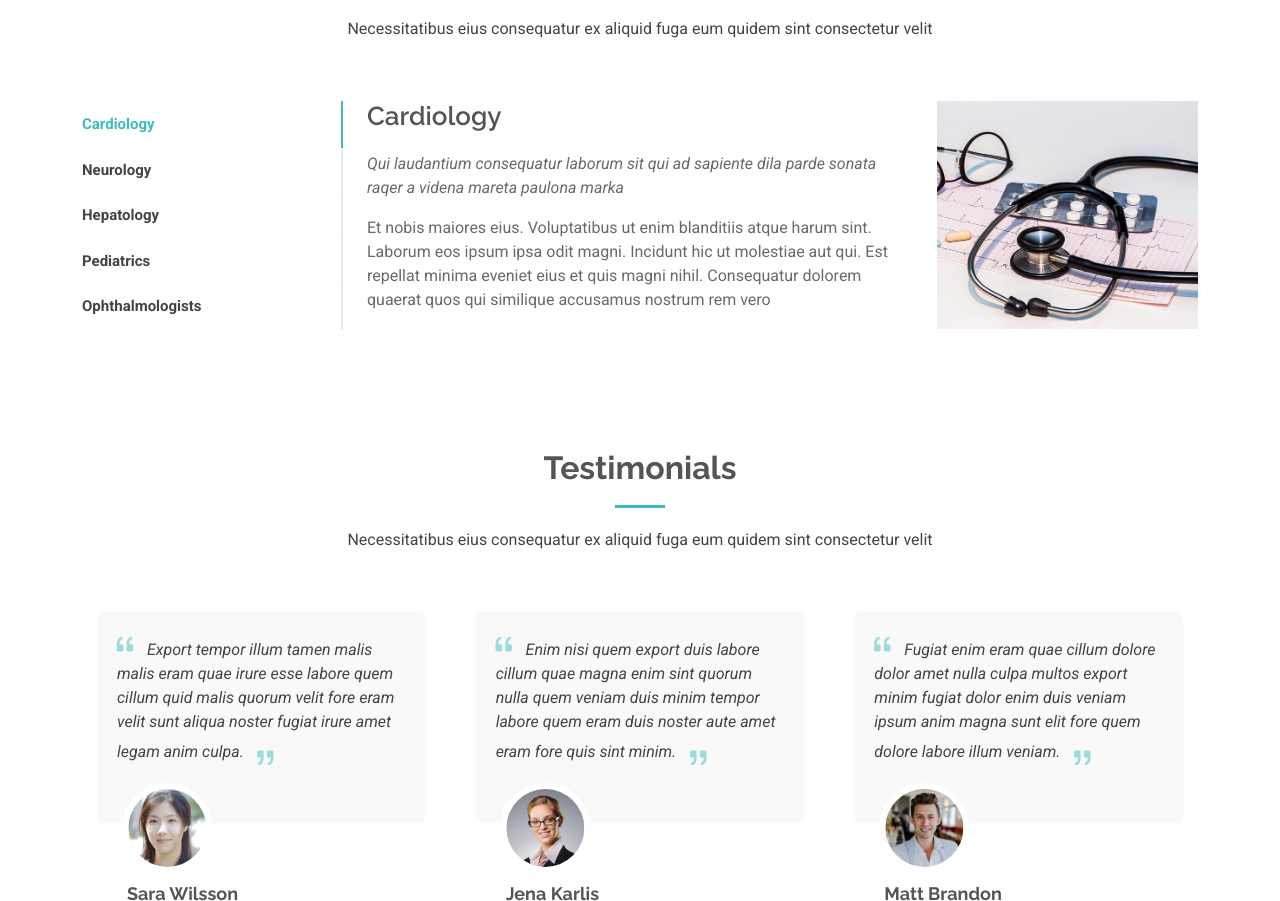
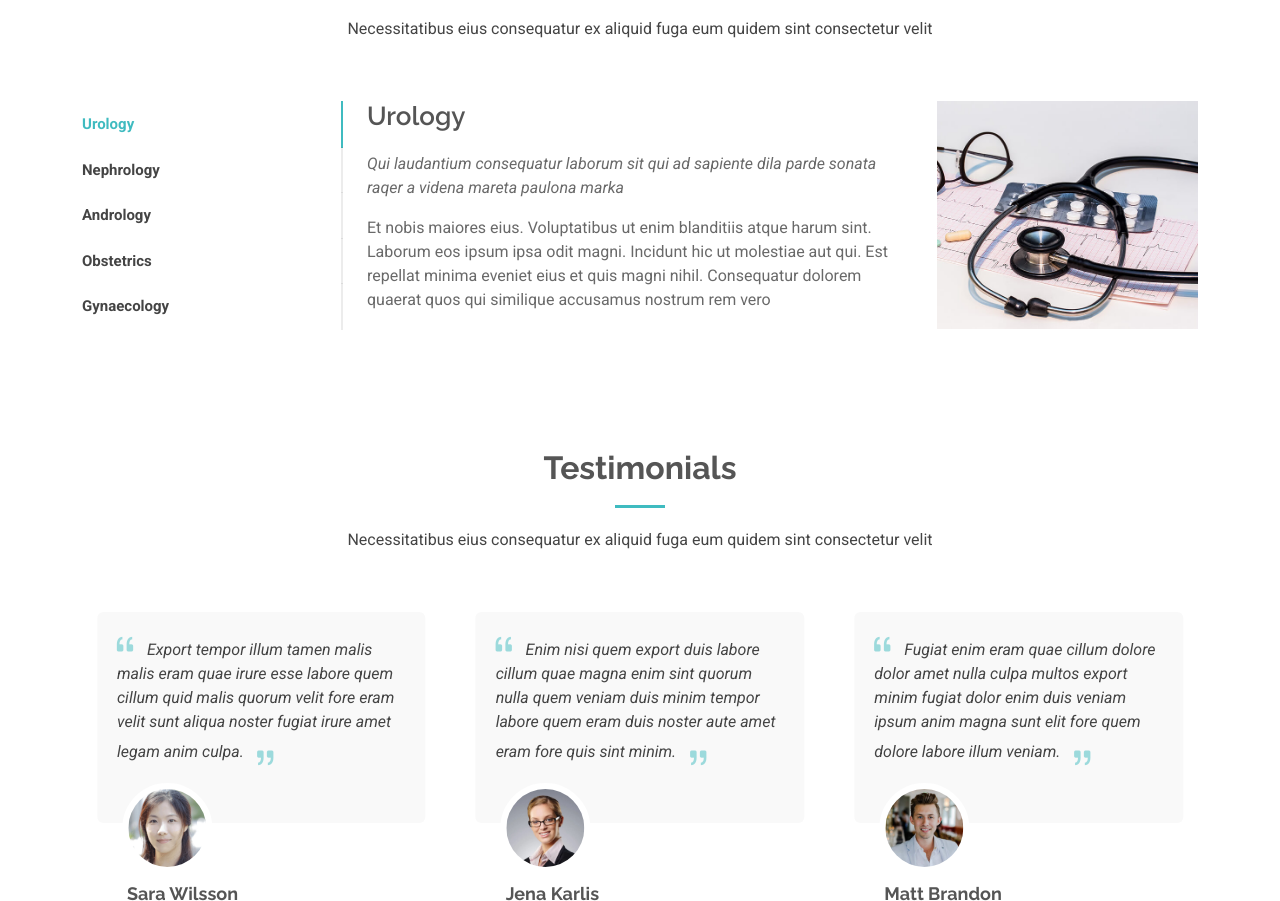
Before and after one commit to m5ingh/msuro.github.io, a plain HTML site: page index.html in a window 1280 px wide. Shown: the part 5707-6608 px from the top of the page. Drawn offline with Linux system fonts and the light colour scheme.

Commit message:
update depts

```diff
--- a/index.html
+++ b/index.html
@@ -508,19 +508,19 @@
           <div class="col-lg-3">
             <ul class="nav nav-tabs flex-column">
               <li class="nav-item">
-                <a class="nav-link active show" data-bs-toggle="tab" href="#tabs-tab-1">Cardiology</a>
+                <a class="nav-link active show" data-bs-toggle="tab" href="#tabs-tab-1">Urology</a>
               </li>
               <li class="nav-item">
-                <a class="nav-link" data-bs-toggle="tab" href="#tabs-tab-2">Neurology</a>
+                <a class="nav-link" data-bs-toggle="tab" href="#tabs-tab-2">Nephrology</a>
               </li>
               <li class="nav-item">
-                <a class="nav-link" data-bs-toggle="tab" href="#tabs-tab-3">Hepatology</a>
+                <a class="nav-link" data-bs-toggle="tab" href="#tabs-tab-3">Andrology</a>
               </li>
               <li class="nav-item">
-                <a class="nav-link" data-bs-toggle="tab" href="#tabs-tab-4">Pediatrics</a>
+                <a class="nav-link" data-bs-toggle="tab" href="#tabs-tab-4">Obstetrics</a>
               </li>
               <li class="nav-item">
-                <a class="nav-link" data-bs-toggle="tab" href="#tabs-tab-5">Ophthalmologists</a>
+                <a class="nav-link" data-bs-toggle="tab" href="#tabs-tab-5">Gynaecology</a>
               </li>
             </ul>
           </div>
@@ -529,7 +529,7 @@
               <div class="tab-pane active show" id="tabs-tab-1">
                 <div class="row">
                   <div class="col-lg-8 details order-2 order-lg-1">
-                    <h3>Cardiology</h3>
+                    <h3>Urology</h3>
                     <p class="fst-italic">Qui laudantium consequatur laborum sit qui ad sapiente dila parde sonata raqer a videna mareta paulona marka</p>
                     <p>Et nobis maiores eius. Voluptatibus ut enim blanditiis atque harum sint. Laborum eos ipsum ipsa odit magni. Incidunt hic ut molestiae aut qui. Est repellat minima eveniet eius et quis magni nihil. Consequatur dolorem quaerat quos qui similique accusamus nostrum rem vero</p>
                   </div>
@@ -541,7 +541,7 @@
               <div class="tab-pane" id="tabs-tab-2">
                 <div class="row">
                   <div class="col-lg-8 details order-2 order-lg-1">
-                    <h3>Neurology</h3>
+                    <h3>Nephrology</h3>
                     <p class="fst-italic">Qui laudantium consequatur laborum sit qui ad sapiente dila parde sonata raqer a videna mareta paulona marka</p>
                     <p>Ea ipsum voluptatem consequatur quis est. Illum error ullam omnis quia et reiciendis sunt sunt est. Non aliquid repellendus itaque accusamus eius et velit ipsa voluptates. Optio nesciunt eaque beatae accusamus lerode pakto madirna desera vafle de nideran pal</p>
                   </div>
@@ -553,7 +553,7 @@
               <div class="tab-pane" id="tabs-tab-3">
                 <div class="row">
                   <div class="col-lg-8 details order-2 order-lg-1">
-                    <h3>Hepatology</h3>
+                    <h3>Andrology</h3>
                     <p class="fst-italic">Eos voluptatibus quo. Odio similique illum id quidem non enim fuga. Qui natus non sunt dicta dolor et. In asperiores velit quaerat perferendis aut</p>
                     <p>Iure officiis odit rerum. Harum sequi eum illum corrupti culpa veritatis quisquam. Neque necessitatibus illo rerum eum ut. Commodi ipsam minima molestiae sed laboriosam a iste odio. Earum odit nesciunt fugiat sit ullam. Soluta et harum voluptatem optio quae</p>
                   </div>
@@ -565,7 +565,7 @@
               <div class="tab-pane" id="tabs-tab-4">
                 <div class="row">
                   <div class="col-lg-8 details order-2 order-lg-1">
-                    <h3>Pediatrics</h3>
+                    <h3>Obstetrics</h3>
                     <p class="fst-italic">Totam aperiam accusamus. Repellat consequuntur iure voluptas iure porro quis delectus</p>
                     <p>Eaque consequuntur consequuntur libero expedita in voluptas. Nostrum ipsam necessitatibus aliquam fugiat debitis quis velit. Eum ex maxime error in consequatur corporis atque. Eligendi asperiores sed qui veritatis aperiam quia a laborum inventore</p>
                   </div>
@@ -577,7 +577,7 @@
               <div class="tab-pane" id="tabs-tab-5">
                 <div class="row">
                   <div class="col-lg-8 details order-2 order-lg-1">
-                    <h3>Ophthalmologists</h3>
+                    <h3>Gynaecology</h3>
                     <p class="fst-italic">Omnis blanditiis saepe eos autem qui sunt debitis porro quia.</p>
                     <p>Exercitationem nostrum omnis. Ut reiciendis repudiandae minus. Omnis recusandae ut non quam ut quod eius qui. Ipsum quia odit vero atque qui quibusdam amet. Occaecati sed est sint aut vitae molestiae voluptate vel</p>
                   </div>
```
